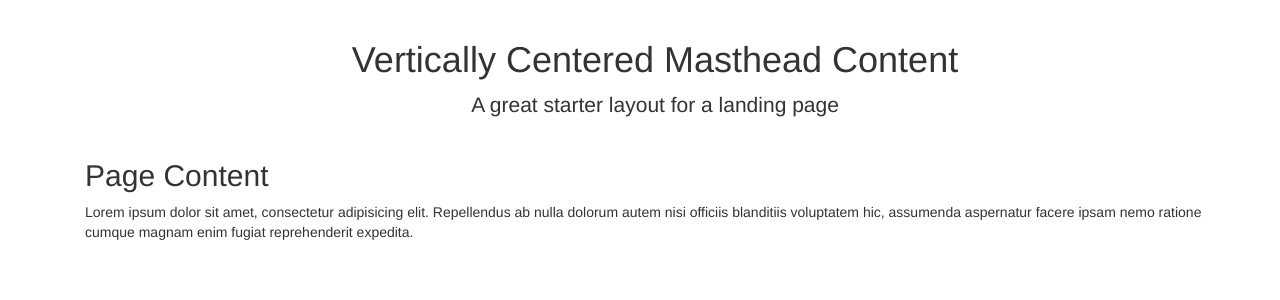
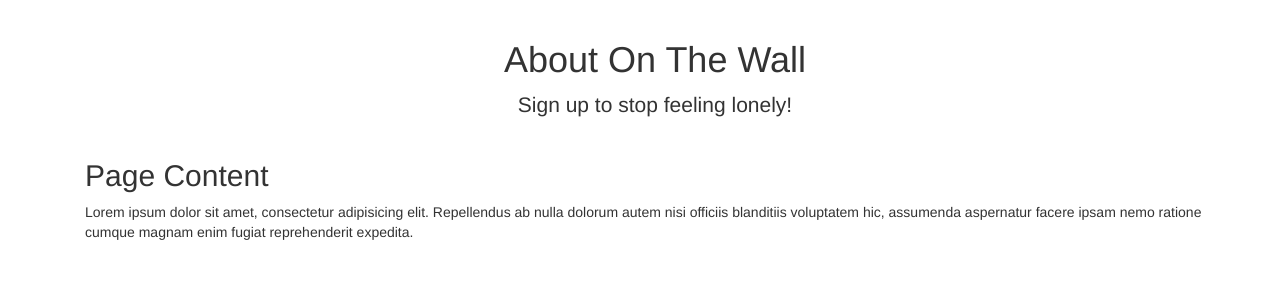
Before and after one commit to Jaddy1/onTheWall, a Flask app: page / in a window 1280 px wide. Shown: the part 52-352 px from the top of the page. Run offline with Flask 2, Linux system fonts and the light colour scheme; some libraries are stand-ins or nearby versions.

Commit message:
Update main.html

```diff
--- a/finalproject/templates/main.html
+++ b/finalproject/templates/main.html
@@ -11,8 +11,8 @@
   <div class="container h-100">
     <div class="row h-100 align-items-center">
       <div class="col-12 text-center">
-        <h1 class="font-weight-light">Vertically Centered Masthead Content</h1>
-        <p class="lead">A great starter layout for a landing page</p>
+        <h1 class="font-weight-light">About On The Wall</h1>
+        <p class="lead">Sign up to stop feeling lonely!</p>
       </div>
     </div>
   </div>
```
